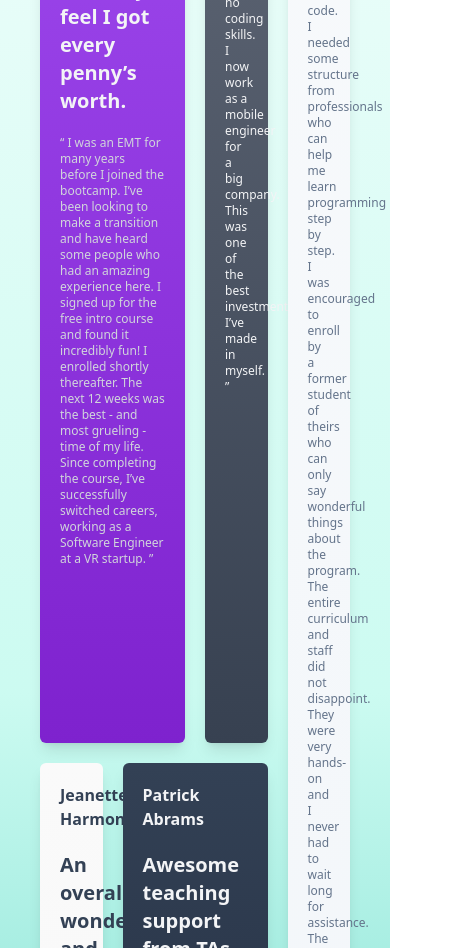
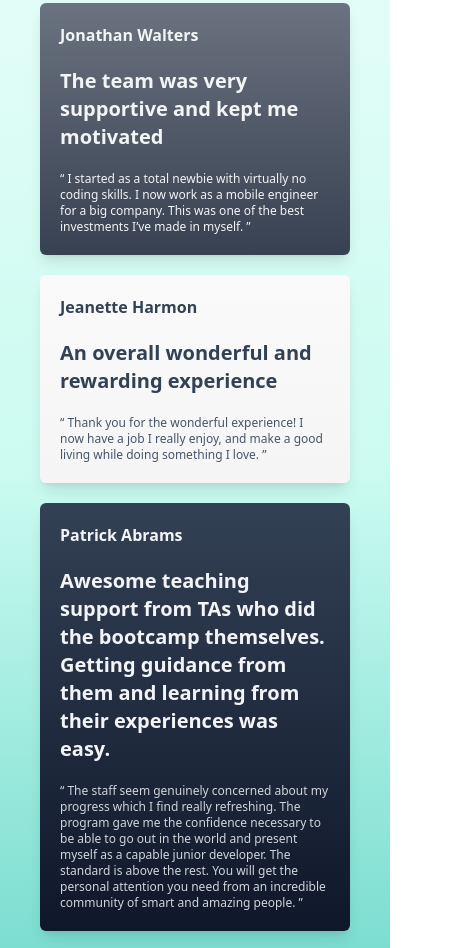
Before and after one commit to MugaboDenys/CSS-grid-pract, a website built with Vite: page index.html in a window 390 px wide. Shown: the part 637-1585 px from the top of the page, 458 px wide, since content can reach past the window. Built offline with nearby package versions, Linux system fonts and the light colour scheme.

Commit message:
responsive

```diff
--- a/index.html
+++ b/index.html
@@ -11,9 +11,9 @@
 
      <div class="bg-gradient-to-b from-transparent via-teal-100 to-teal-500">
         <!-- grid container -->
-        <div class="grid grid-cols-4 gap-5 px-10 py-40">
+        <div class="md:grid md:space-y-0 space-y-5 grid-cols-4 gap-5 px-10 py-40">
             <!-- card1 -->
-            <div class="p-5 col-span-2 space-y-5 text-gray-100 rounded-md shadow-lg bg-gradient-to-b from-purple-500 to-purple-700">
+            <div class="p-5 hover:-translate-y-1 hover:transform hover:duration-300 hover:shadow-2xl  col-span-2 space-y-5 text-gray-100 rounded-md shadow-lg bg-gradient-to-b from-purple-500 to-purple-700">
                 <h4>Daniel Clifford</h4>
                 <h2>I received a job offer mid-course, and the subjects I learned were current,
                     if not more so, in the company I joined. I honestly feel I got every penny’s worth.
@@ -26,7 +26,7 @@
                 </p>
             </div>
             <!-- card2 -->
-            <div class="p-5 space-y-5 text-gray-100 rounded-md shadow-lg bg-gradient-to-b from-gray-500 to-gray-700">
+            <div class="p-5 md:col-span-2 lg:col-span-1 hover:-translate-y-1 hover:transform hover:duration-300 hover:shadow-2xl space-y-5 text-gray-100 rounded-md shadow-lg bg-gradient-to-b from-gray-500 to-gray-700">
                 <h4>Jonathan Walters</h4>
                 <h2>The team was very supportive and kept me motivated </h2>
                 <p>“ I started as a total newbie with virtually no coding skills.
@@ -35,7 +35,7 @@
                 </p>
             </div>
             <!-- card3 -->
-            <div class="p-5 space-y-5 text-slate-700 rounded-md shadow-lg bg-gradient-to-b from-neutral-50 to-neutral-100">
+            <div class="p-5 md:col-span-2 lg:col-span-1 hover:-translate-y-1 hover:transform hover:duration-300 hover:shadow-2xl space-y-5 text-slate-700 rounded-md shadow-lg bg-gradient-to-b from-neutral-50 to-neutral-100">
                 <h4>Jeanette Harmon</h4>
                 <h2>An overall wonderful and rewarding experience   </h2>
                 <p class="text-slate-600">
@@ -44,7 +44,7 @@
                 </p>
             </div>
             <!-- card4 -->
-            <div class="p-5 col-span-2 space-y-5 text-gray-100 rounded-md shadow-lg bg-gradient-to-b  from-slate-700 to-slate-900">
+            <div class="p-5 hover:-translate-y-1 hover:transform hover:duration-300 hover:shadow-2xl col-span-2 space-y-5 text-gray-100 rounded-md shadow-lg bg-gradient-to-b  from-slate-700 to-slate-900">
                 <h4>Patrick Abrams</h4>
                 <h2>Awesome teaching support from TAs who did the bootcamp themselves.
                     Getting guidance from them and learning from their experiences was easy.
@@ -57,7 +57,7 @@
                 </p>
             </div>
             <!-- card5   -->
-            <div class="col-start-4  row-start-1 row-end-3 p-5 space-y-5 text-slate-700 rounded-md shadow-lg bg-gradient-to-b  from-slate-50 to-slate-100">
+            <div class="md:col-span-4 lg:col-start-4  lg:row-start-1 lg:row-end-3 p-5 hover:-translate-y-1 hover:transform hover:duration-300 hover:shadow-2xl space-y-5 text-slate-700 rounded-md shadow-lg bg-gradient-to-b  from-slate-50 to-slate-100">
                 <h4> Kira Whittle</h4>
                 <h2>Such a life-changing experience. Highly recommended! </h2>
                 <p class="text-slate-500">
```
Also changed, not shown: package.json (+14 -3 lines), 1 other file.
